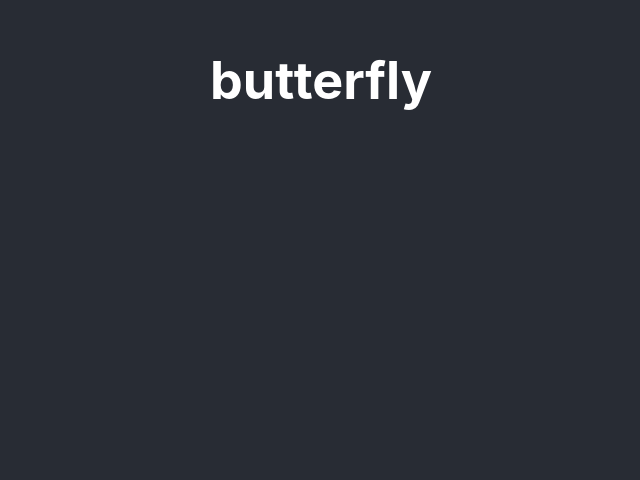
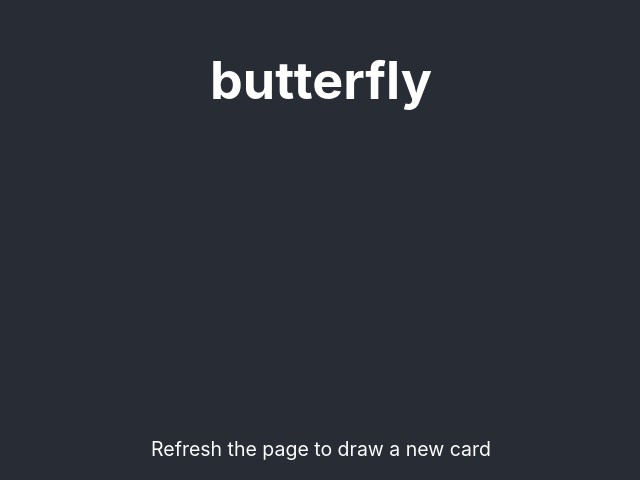
Before and after one commit to eban5/medium_card_clone, a React (Create React App) app: page / in a window 1280 px wide. Shown: the part 320-800 px from the top of the page, without its empty margins (319-959 px from the left). Built offline with nearby package versions, Linux system fonts and the light colour scheme.

Commit message:
Added on-screen instruction sentence.

```diff
--- a/src/App.css
+++ b/src/App.css
@@ -36,3 +36,9 @@
     transform: rotate(360deg);
   }
 }
+
+.small_text {
+  position: absolute;
+  bottom: 0;
+  font-size: 0.75em;
+}
--- a/src/App.js
+++ b/src/App.js
@@ -7,6 +7,9 @@ function App() {
 		<div className="App">
 			<header className="App-header">
 				<Card />
+				<div className="small_text">
+					<p>Refresh the page to draw a new card</p>
+				</div>
 			</header>
 		</div>
 	);
```
